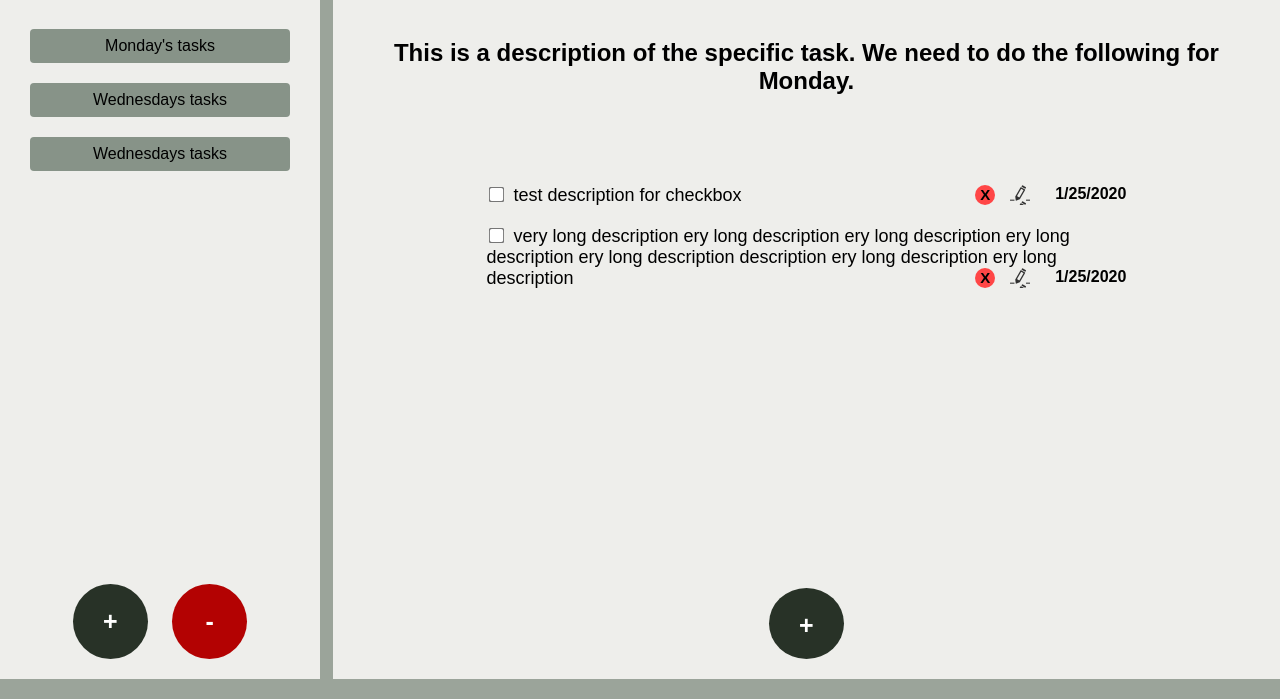
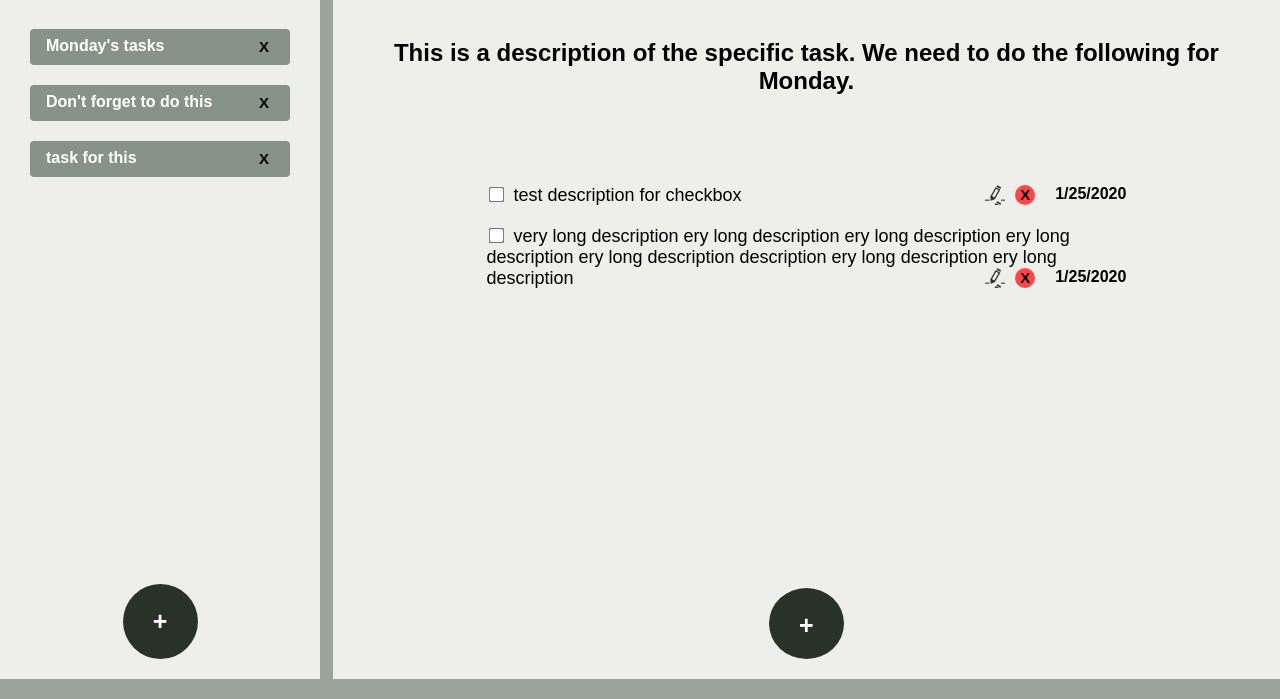
Before and after one commit to malkaysi/todo, a website built with webpack: page dist/index.html in a window 1280 px wide. Shown: the part 101-800 px from the top of the page. Built offline with nearby package versions, Linux system fonts and the light colour scheme.

Commit message:
finishing up css again

```diff
--- a/src/style.css
+++ b/src/style.css
@@ -101,13 +101,13 @@ body{
     height: 550px;
 }
 
-.listItem{
+.listItemContainer{
     border: none;
     padding: 8px 16px;
     overflow: hidden;
     color: black;
     background-color: #879388;
-    text-align: center;
+    /* text-align: center; */
     cursor: pointer;
     white-space: nowrap;
     border-radius: 4px;
@@ -115,9 +115,41 @@ body{
 }
 
 
-.listItem:hover{
+.listItemContainer:hover{
     background-color: gray;
     color: #283227;
+}
+
+.listItem {
+    float: left;
+    font-weight: bold;
+    color: white;
+}
+
+.listDelete{
+    margin-left: 5px;
+    border-radius: 50%;
+    height: 20px;
+    width: 20px;
+    line-height: 20px;
+    /* background-color: rgb(255, 70, 70); */
+    cursor: pointer;
+    overflow: hidden;
+    vertical-align: middle;
+    text-align: center;
+    font-weight: bold;
+    font-size: 15px;
+    float: right;
+}
+
+.listDelete:hover{
+    margin-left: 5px;
+    border-radius: 50%;
+    height: 20px;
+    width: 20px;
+    line-height: 20px;
+    background-color: rgb(240, 0, 0);
+
 }
 
 .taskMenu{
@@ -164,7 +196,6 @@ body{
     cursor: pointer;
     overflow: hidden;
     vertical-align: middle;
-    display: inline-block;
     text-align: center;
     font-weight: bold;
     font-size: 15px;
```
Also changed, not shown: dist/bundle.js, dist/index.html.
